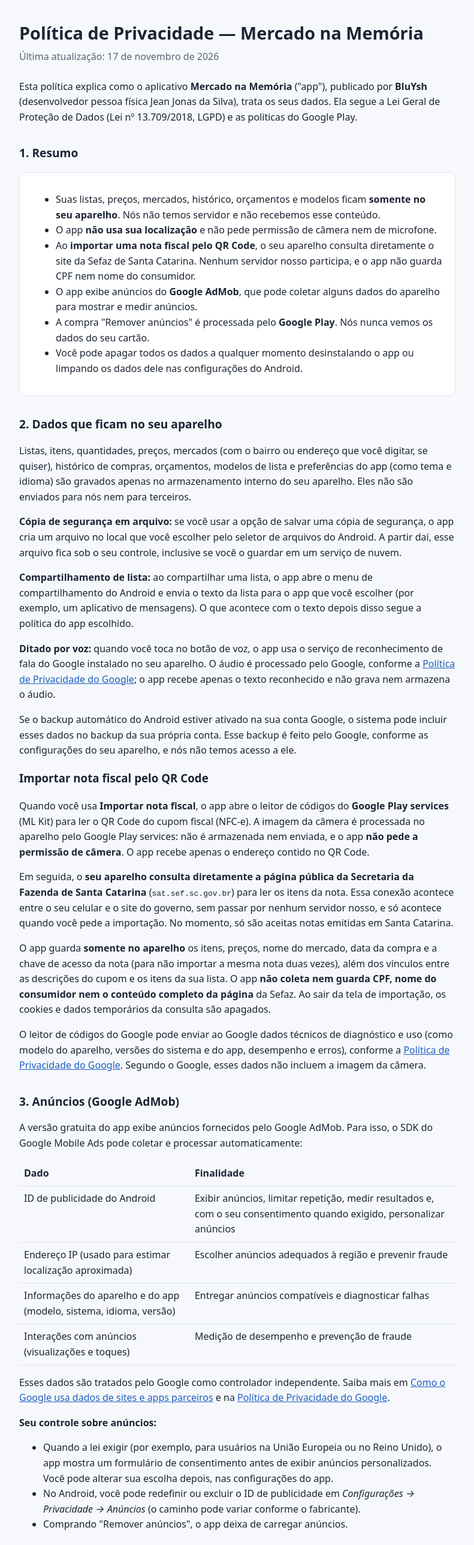
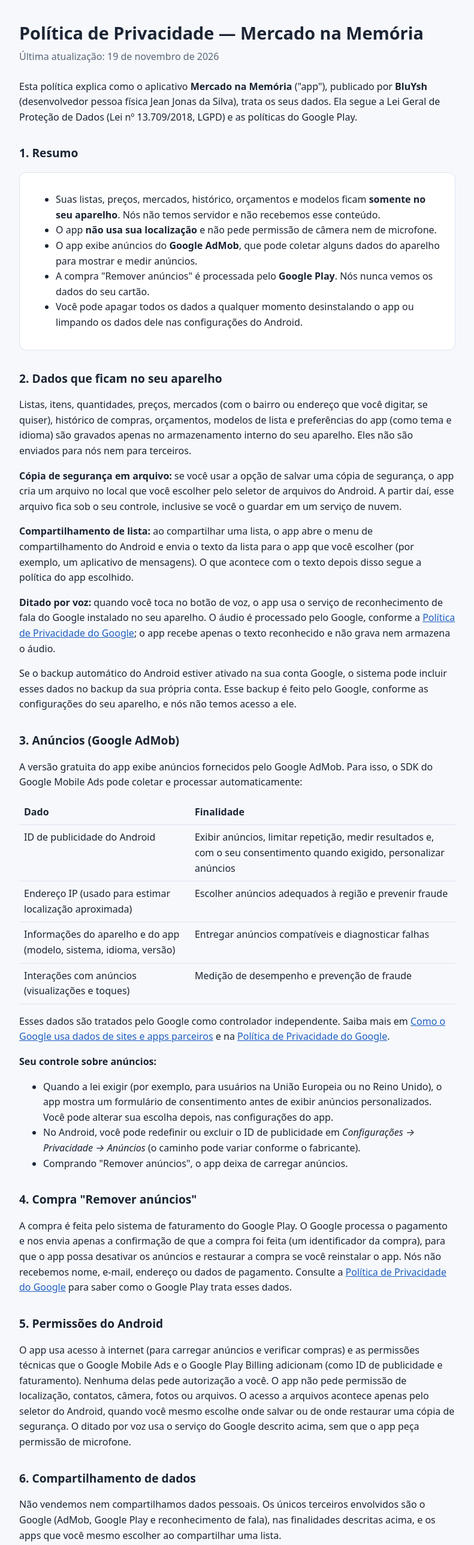
Before and after one commit to bluyshcorp-hub/bluyshcorp-hub.github.io, a plain HTML site: page mercado-na-memoria/privacidade.html in a window 1280 px wide. Shown: the top 2575 px of the page at 60% size, without its empty margins (244-1035 px from the left). Drawn offline with Linux system fonts and the light colour scheme.

Commit message:
Mercado na Memória: política sem a importação de nota fiscal (versão 1.0.0)

```diff
--- a/mercado-na-memoria/privacidade.html
+++ b/mercado-na-memoria/privacidade.html
@@ -9,7 +9,7 @@
 <body>
 <main>
 <h1>Política de Privacidade — Mercado na Memória</h1>
-<p class="data">Última atualização: 17 de novembro de 2026</p>
+<p class="data">Última atualização: 19 de novembro de 2026</p>
 
 <p>Esta política explica como o aplicativo <strong>Mercado na Memória</strong> ("app"), publicado por <strong>BluYsh</strong> (desenvolvedor pessoa física Jean Jonas da Silva), trata os seus dados. Ela segue a Lei Geral de Proteção de Dados (Lei nº 13.709/2018, LGPD) e as políticas do Google Play.</p>
 
@@ -18,7 +18,6 @@
 <ul>
 <li>Suas listas, preços, mercados, histórico, orçamentos e modelos ficam <strong>somente no seu aparelho</strong>. Nós não temos servidor e não recebemos esse conteúdo.</li>
 <li>O app <strong>não usa sua localização</strong> e não pede permissão de câmera nem de microfone.</li>
-<li>Ao <strong>importar uma nota fiscal pelo QR Code</strong>, o seu aparelho consulta diretamente o site da Sefaz de Santa Catarina. Nenhum servidor nosso participa, e o app não guarda CPF nem nome do consumidor.</li>
 <li>O app exibe anúncios do <strong>Google AdMob</strong>, que pode coletar alguns dados do aparelho para mostrar e medir anúncios.</li>
 <li>A compra "Remover anúncios" é processada pelo <strong>Google Play</strong>. Nós nunca vemos os dados do seu cartão.</li>
 <li>Você pode apagar todos os dados a qualquer momento desinstalando o app ou limpando os dados dele nas configurações do Android.</li>
@@ -32,11 +31,6 @@
 <p><strong>Ditado por voz:</strong> quando você toca no botão de voz, o app usa o serviço de reconhecimento de fala do Google instalado no seu aparelho. O áudio é processado pelo Google, conforme a <a href="https://policies.google.com/privacy">Política de Privacidade do Google</a>; o app recebe apenas o texto reconhecido e não grava nem armazena o áudio.</p>
 <p>Se o backup automático do Android estiver ativado na sua conta Google, o sistema pode incluir esses dados no backup da sua própria conta. Esse backup é feito pelo Google, conforme as configurações do seu aparelho, e nós não temos acesso a ele.</p>
 
-<h3>Importar nota fiscal pelo QR Code</h3>
-<p>Quando você usa <strong>Importar nota fiscal</strong>, o app abre o leitor de códigos do <strong>Google Play services</strong> (ML Kit) para ler o QR Code do cupom fiscal (NFC-e). A imagem da câmera é processada no aparelho pelo Google Play services: não é armazenada nem enviada, e o app <strong>não pede a permissão de câmera</strong>. O app recebe apenas o endereço contido no QR Code.</p>
-<p>Em seguida, o <strong>seu aparelho consulta diretamente a página pública da Secretaria da Fazenda de Santa Catarina</strong> (<code>sat.sef.sc.gov.br</code>) para ler os itens da nota. Essa conexão acontece entre o seu celular e o site do governo, sem passar por nenhum servidor nosso, e só acontece quando você pede a importação. No momento, só são aceitas notas emitidas em Santa Catarina.</p>
-<p>O app guarda <strong>somente no aparelho</strong> os itens, preços, nome do mercado, data da compra e a chave de acesso da nota (para não importar a mesma nota duas vezes), além dos vínculos entre as descrições do cupom e os itens da sua lista. O app <strong>não coleta nem guarda CPF, nome do consumidor nem o conteúdo completo da página</strong> da Sefaz. Ao sair da tela de importação, os cookies e dados temporários da consulta são apagados.</p>
-<p>O leitor de códigos do Google pode enviar ao Google dados técnicos de diagnóstico e uso (como modelo do aparelho, versões do sistema e do app, desempenho e erros), conforme a <a href="https://policies.google.com/privacy">Política de Privacidade do Google</a>. Segundo o Google, esses dados não incluem a imagem da câmera.</p>
 
 <h2>3. Anúncios (Google AdMob)</h2>
 <p>A versão gratuita do app exibe anúncios fornecidos pelo Google AdMob. Para isso, o SDK do Google Mobile Ads pode coletar e processar automaticamente:</p>
@@ -59,10 +53,10 @@
 <p>A compra é feita pelo sistema de faturamento do Google Play. O Google processa o pagamento e nos envia apenas a confirmação de que a compra foi feita (um identificador da compra), para que o app possa desativar os anúncios e restaurar a compra se você reinstalar o app. Nós não recebemos nome, e-mail, endereço ou dados de pagamento. Consulte a <a href="https://policies.google.com/privacy">Política de Privacidade do Google</a> para saber como o Google Play trata esses dados.</p>
 
 <h2>5. Permissões do Android</h2>
-<p>O app usa acesso à internet (para carregar anúncios e verificar compras) e as permissões técnicas que o Google Mobile Ads e o Google Play Billing adicionam (como ID de publicidade e faturamento). Nenhuma delas pede autorização a você. O app não pede permissão de localização, contatos, câmera, fotos ou arquivos. A leitura do QR Code da nota fiscal é feita pelo leitor do Google Play services, que usa a câmera sem que o app precise dessa permissão. O acesso a arquivos acontece apenas pelo seletor do Android, quando você mesmo escolhe onde salvar ou de onde restaurar uma cópia de segurança. O ditado por voz usa o serviço do Google descrito acima, sem que o app peça permissão de microfone.</p>
+<p>O app usa acesso à internet (para carregar anúncios e verificar compras) e as permissões técnicas que o Google Mobile Ads e o Google Play Billing adicionam (como ID de publicidade e faturamento). Nenhuma delas pede autorização a você. O app não pede permissão de localização, contatos, câmera, fotos ou arquivos. O acesso a arquivos acontece apenas pelo seletor do Android, quando você mesmo escolhe onde salvar ou de onde restaurar uma cópia de segurança. O ditado por voz usa o serviço do Google descrito acima, sem que o app peça permissão de microfone.</p>
 
 <h2>6. Compartilhamento de dados</h2>
-<p>Não vendemos nem compartilhamos dados pessoais. Os únicos terceiros envolvidos são o Google (AdMob, Google Play, leitor de códigos e reconhecimento de fala), nas finalidades descritas acima, a Secretaria da Fazenda de Santa Catarina, consultada pelo seu aparelho apenas quando você importa uma nota fiscal, e os apps que você mesmo escolher ao compartilhar uma lista.</p>
+<p>Não vendemos nem compartilhamos dados pessoais. Os únicos terceiros envolvidos são o Google (AdMob, Google Play e reconhecimento de fala), nas finalidades descritas acima, e os apps que você mesmo escolher ao compartilhar uma lista.</p>
 
 <h2>7. Crianças</h2>
 <p>O app não é direcionado a menores de 13 anos e não coleta intencionalmente dados de crianças. Se você acredita que uma criança forneceu dados, entre em contato para que possamos ajudar.</p>
```
